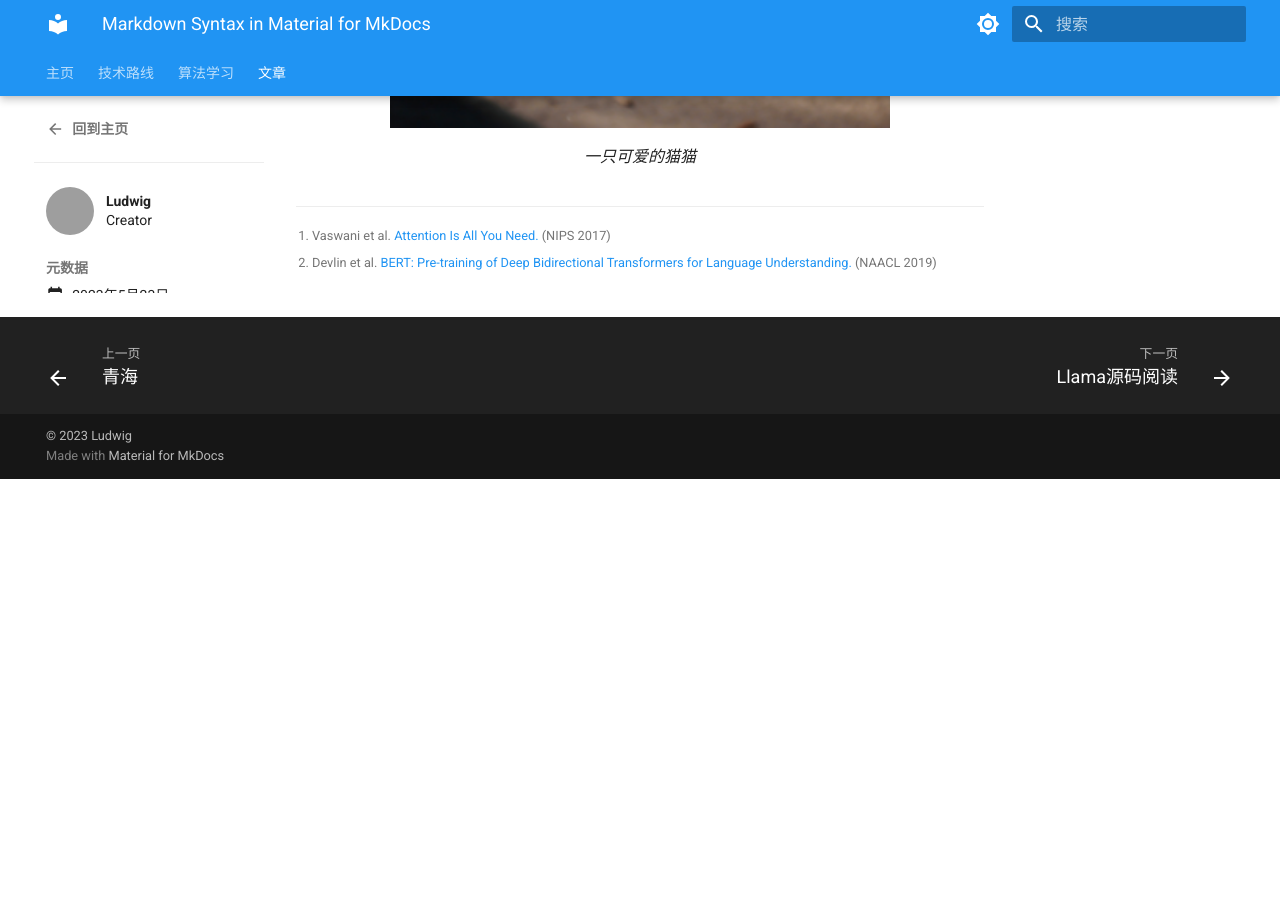
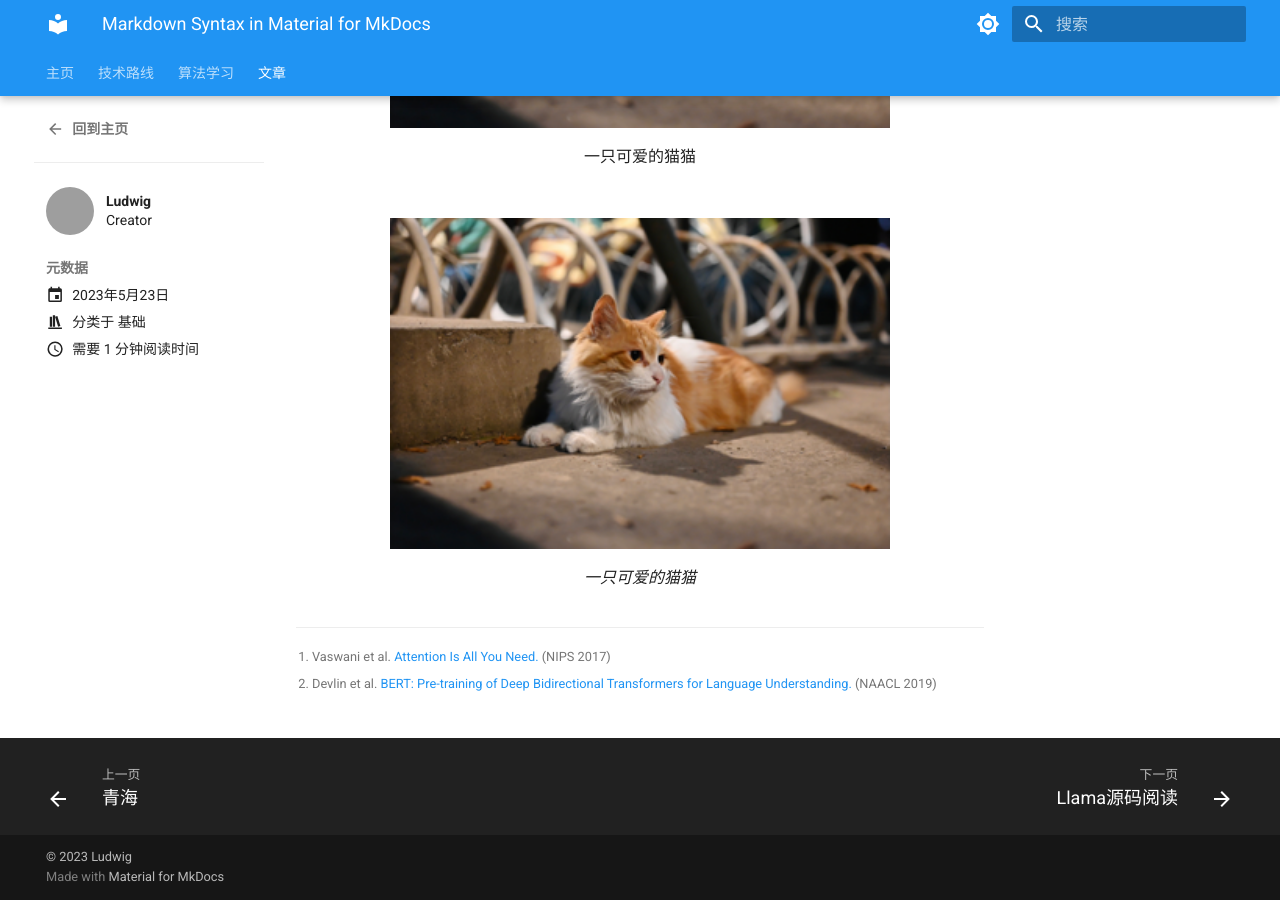
Before and after one commit to cs32963/Notebook, an MkDocs documentation site: the page built from docs/blog/posts/markdown/markdown.md, in a window 1280 px wide and 900 px high, scrolled down 2275 px. Built offline with MkDocs 1.6.1 and Material for MkDocs 9.7.7, drawn with Linux system fonts in a browser that asks for light colours; before the commit the page ends 2754 px from its top, so only the background shows below that; grey boxes are pictures that could not be loaded.

Commit message:
add new syntax for image caption

```diff
--- a/docs/blog/posts/markdown/markdown.md
+++ b/docs/blog/posts/markdown/markdown.md
@@ -83,6 +83,12 @@ Transformer-based Models[^attention][^bert]
 
 <figure markdown>
   ![一只可爱的猫猫](./cat.png){width="500"}
+
+  一只可爱的猫猫
+</figure>
+
+<figure markdown>
+  ![一只可爱的猫猫](./cat.png){width="500"}
   <figcaption>一只可爱的猫猫</figcaption>
 </figure>
 
```
